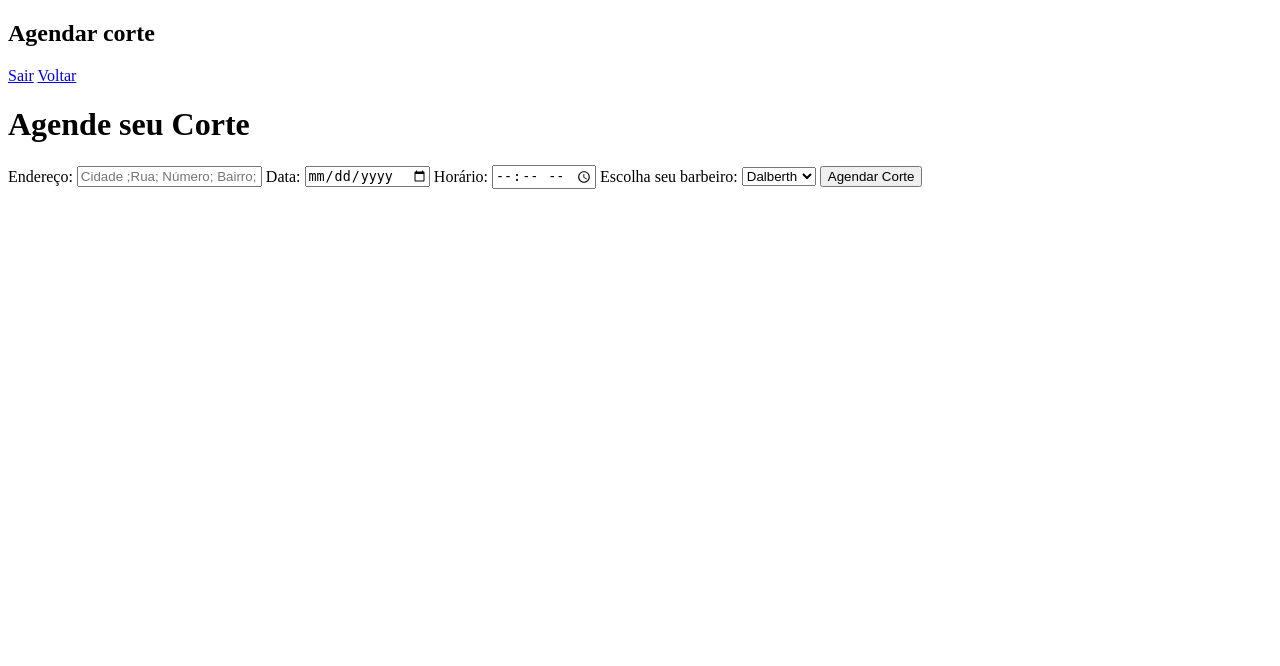
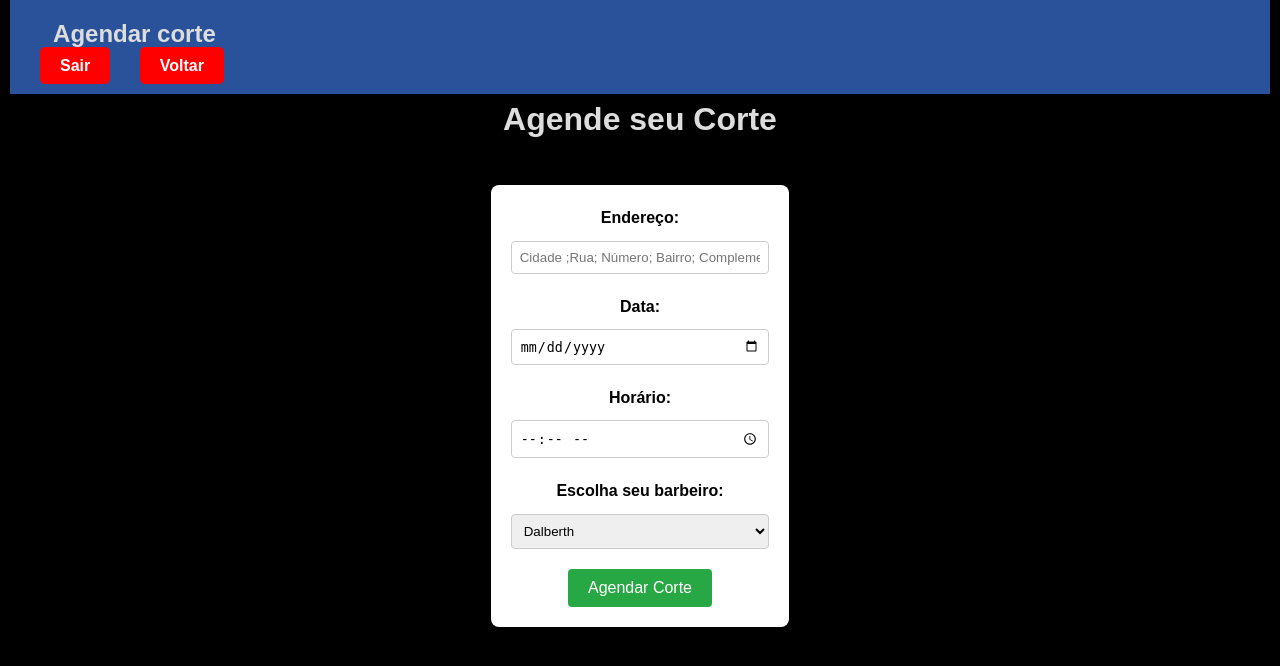
Before and after one commit to Renan-A/Renan-A, a Django app: page /meuapp/agenda/ in a window 1280 px wide. Shown: the top 666 px of the page. Run offline with Django 3.2, Linux system fonts and the light colour scheme.

Commit message:
WIP - django incompleto

```diff
--- a/reguahouse/meuapp/templates/agenda.html
+++ b/reguahouse/meuapp/templates/agenda.html
@@ -1,3 +1,4 @@
+{% load static %}
 <!DOCTYPE html>
 <html lang="pt-br">
 
@@ -5,6 +6,7 @@
     <meta charset="UTF-8">
     <meta name="viewport" content="width=device-width, initial-scale=1.0">
     <title>Cortes Agendados - Barbearia Móvel</title>
+    <link rel="stylesheet" href="{% static 'style.css' %}">
 
 </head>
 
--- a/reguahouse/meuapp/templates/index.html
+++ b/reguahouse/meuapp/templates/index.html
@@ -1,10 +1,11 @@
+{% load static %}
 <!DOCTYPE html>
 <html lang="pt-br">
 <head>
     <meta charset="UTF-8">
     <meta name="viewport" content="width=device-width, initial-scale=1.0">
     <title>Barbearia Móvel</title>
-    <link rel="stylesheet" href="style.css">
+    <link rel="stylesheet" href="{% static 'style.css' %}">
 </head>
 <body>
     <header class="header">
--- a/reguahouse/meuapp/templates/login.html
+++ b/reguahouse/meuapp/templates/login.html
@@ -1,3 +1,4 @@
+{% load static %}
 <!DOCTYPE html>
 <html lang="pt-br">
 <head>
--- a/reguahouse/meuapp/templates/test.html
+++ b/reguahouse/meuapp/templates/test.html
@@ -1,3 +1,4 @@
+{% load static %}
 <!DOCTYPE html>
 <html lang="pt-br">
 
--- a/reguahouse/meuapp/urls.py
+++ b/reguahouse/meuapp/urls.py
@@ -8,6 +8,7 @@ urlpatterns = [
     path('cadastro/', views.cadastro, name='cadastro'),
     path('agenda/', views.agendar_corte, name='agendar_corte'),
     path('logout/', views.logout, name='logout'),
+    path('', views.index, name='index'), # Rota principal para a página index
 
 
 
--- a/reguahouse/meuapp/views.py
+++ b/reguahouse/meuapp/views.py
@@ -94,3 +94,6 @@ def avaliacao_view(request):
 
 def perfil_view(request):
     return render(request, 'perfil.html')
+
+def index(request):
+    return render(request, 'index.html')
--- a/reguahouse/reguahouse/urls.py
+++ b/reguahouse/reguahouse/urls.py
@@ -19,5 +19,7 @@ from django.urls import path, include
 urlpatterns = [
     path('admin/', admin.site.urls),
     path('meuapp/', include('meuapp.urls')),
+    path('admin/', admin.site.urls),
+    path('', include('meuapp.urls')),  # Inclui as rotas da aplicação
 
 ]
--- /dev/null
+++ b/reguahouse/static/style.css
@@ -0,0 +1,524 @@
+/* Reset básico */
+* {
+    margin: 0;
+    padding: 0;
+    box-sizing: border-box;
+}
+
+/* Corpo e estilo global */
+body {
+    font-family: 'Arial', sans-serif;
+    background-color: #000000;
+    color: #333;
+    line-height: 1.6;
+    padding: 0 10px;
+}
+
+/* Cabeçalho */
+.header {
+    display: flex;
+    justify-content: space-between;
+    align-items: center;
+    background-color: #29529B;
+    padding: 15px 20px;
+    color: #fff;
+}
+
+h1 {
+    text-align: center;
+    color: #ddd;
+}
+
+.header .logo h1 {
+    font-size: 24px;
+}
+
+.menu .btn {
+    text-decoration: none;
+    color: #fff;
+    background-color: #ff0000;
+    padding: 10px 20px;
+    border-radius: 5px;
+    transition: background-color 0.3s ease;
+    margin-left: 10px;
+}
+
+.menu .btn:hover {
+    background-color: #b30000;
+}
+
+/* Introdução */
+.intro {
+    text-align: center;
+    margin: 50px auto;
+    max-width: 800px;
+}
+
+.intro .main-logo {
+    height: 200px; /* Ajuste o tamanho conforme necessário */
+    width: 200px; /* Mantém proporções iguais para formar o círculo */
+    margin-bottom: 20px;
+    border-radius: 50%; /* Transforma em círculo */
+    border: 5px solid #ddd; /* Adiciona a borda branca */
+    object-fit: cover; /* Garante que a imagem se ajuste dentro do círculo */
+}
+
+h2 {
+    color: #ddd;
+    display: block;
+    font-size: 1.5em;
+    margin-block-start: 0.83em;
+    margin-block-end: 0.83em;
+    margin-inline-start: 0px;
+    margin-inline-end: 0px;
+    font-weight: bold;
+    unicode-bidi: isolate;
+}
+
+.intro h2 {
+    font-size: 28px;
+    margin-bottom: 10px;
+    color: #ddd;
+}
+
+.intro p {
+    font-size: 18px;
+    color: #ddd;
+}
+
+/* Botões gerais */
+button, .btn {
+    cursor: pointer;
+    font-size: 16px;
+}
+
+/* Estilos para o formulário */
+.cadastro {
+    display: flex;
+    color: #000;
+    flex-direction: column;
+    justify-content: center; /* Centraliza verticalmente */
+    align-items: center; /* Centraliza horizontalmente */
+    height: 100vh; /* Altura total da tela */
+    text-align: center;
+    padding: 20px;
+}
+
+.cadastro h2, p {
+    color: #ddd;
+}
+
+/* Formulário de cadastro */
+.formulario {
+    background-color: #29529B;
+    padding: 20px;
+    border-radius: 5px;
+    box-shadow: 0 2px 4px rgba(0, 0, 0, 0.1);
+    width: 100%;
+    max-width: 500px; /* Limita a largura máxima do formulário */
+}
+
+.formulario label {
+    display: block;
+    margin-bottom: 5px;
+    font-weight: bold;
+}
+
+.formulario input {
+    width: 100%;
+    padding: 10px;
+    margin-bottom: 15px;
+    border: 1px solid #ddd;
+    border-radius: 5px;
+}
+
+/* Ajustes adicionais */
+label {
+    display: block;
+    margin-bottom: 5px;
+    font-weight: bold;
+    color: #ddd;
+}
+
+input {
+    width: 100%;
+    padding: 10px;
+    margin-bottom: 15px;
+    border: 1px solid #ddd;
+    border-radius: 5px;
+}
+
+.btn-submit {
+    width: 100%;
+    padding: 10px;
+    background-color: #ff0000;
+    color: #fff;
+    border: none;
+    border-radius: 5px;
+    font-size: 16px;
+    cursor: pointer;
+}
+
+.btn-submit:hover {
+    background-color: #b30000;
+}
+
+.login {
+    display: flex;
+    flex-direction: column;
+    justify-content: center;
+    align-items: center;
+    height: 100vh;
+    text-align: center;
+    padding: 20px;
+}
+
+.login h2 {
+    font-size: 28px;
+    margin-bottom: 10px;
+    color: #ddd;
+}
+
+.login p {
+    font-size: 18px;
+    margin-bottom: 20px;
+}
+
+.login p a {
+    text-decoration: none;
+    color: #29529B;
+}
+
+.login p a:hover {
+    text-decoration: underline;
+}
+
+/* Estilos gerais para as seções */
+section {
+    display: flex;
+    flex-direction: column;
+    align-items: center; /* Centraliza horizontalmente */
+    justify-content: center; /* Centraliza verticalmente */
+    text-align: center; /* Centraliza o texto dentro da seção */
+    padding: 40px 20px;
+}
+
+/* Estilo da seção de serviços */
+.servicos {
+    background-color: #000000;
+}
+
+.servicos h2 {
+    color: #ddd;
+}
+
+.servicos .section-title {
+    font-size: 32px;
+    margin-bottom: 20px;
+}
+
+.servicos p {
+    font-size: 18px;
+    color: #ddd;
+    margin-bottom: 20px;
+}
+
+.servicos .btn-primary {
+    padding: 10px 20px;
+    font-size: 16px;
+    color: #ddd;
+    background-color: #29529B;
+    border: none;
+    border-radius: 5px;
+}
+
+.servicos .btn-primary:hover {
+    background-color: #0056b3;
+}
+
+/* Estilo da seção Como Funciona */
+.como-funciona {
+    background-color: #000000;
+}
+
+.como-funciona h2 {
+    color: #ddd;
+}
+
+.como-funciona .info-blocks {
+    display: flex;
+    justify-content: space-around;
+    width: 100%;
+    margin-top: 20px;
+}
+
+.como-funciona .block {
+    text-align: center;
+    padding: 20px;
+    background-color: #fff;
+    border-radius: 5px;
+    box-shadow: 0 2px 5px rgba(0, 0, 0, 0.1);
+    width: 30%; /* Define a largura dos blocos */
+}
+
+.como-funciona .block h3 {
+    font-size: 24px;
+    margin-bottom: 10px;
+}
+
+.como-funciona .block p {
+    font-size: 16px;
+    color: #555;
+}
+
+/* Estilos para o rodapé */
+.footer {
+    text-align: center;
+    padding: 20px;
+    background-color: #29529B;
+    color: #fff;
+    margin-top: 40px;
+}
+
+/* Estilo do formulário */
+form {
+    background-color: white; /* Fundo branco para o formulário */
+    padding: 20px;
+    border-radius: 8px;
+    box-shadow: 0 2px 5px rgba(0, 0, 0, 0.1);
+}
+
+form label {
+    color: #000;
+    display: block;
+    margin-bottom: 10px;
+}
+
+form input,
+form select {
+    width: 100%;
+    padding: 8px;
+    margin-bottom: 20px;
+    border-radius: 4px;
+    border: 1px solid #ccc;
+}
+
+form button {
+    background-color: #28a745; /* Cor verde para o botão */
+    color: white;
+    border: none;
+    padding: 10px 20px;
+    font-size: 16px;
+    border-radius: 4px;
+    cursor: pointer;
+}
+
+form button:hover {
+    background-color: #218838;
+}
+
+.revisao {
+    background-color: white;
+    padding: 20px;
+    margin-top: 20px;
+    border-radius: 8px;
+    box-shadow: 0 0 10px rgba(0, 0, 0, 0.1);
+    max-width: 600px;
+    margin: auto;
+}
+
+.botoes {
+    margin-top: 20px;
+}
+
+button {
+    background-color: #28a745;
+    color: white;
+    border: none;
+    padding: 10px 20px;
+    font-size: 16px;
+    border-radius: 5px;
+    cursor: pointer;
+    margin: 0 10px;
+}
+
+button:hover {
+    background-color: #218838;
+}
+
+.perfil h2, h3, p {
+    text-align: center;
+    color: #ddd;
+}
+
+.perfil a {
+    left: 20px;
+}
+
+.block, p {
+    color: #ddd;
+}
+
+.editar-perfil h2 {
+    color: #ddd;
+}
+
+h4 {
+    color: white;
+}
+
+h5 {
+    color: #ddd;
+}
+
+.avaliacao {
+    padding: 20px;
+    text-align: center;
+}
+
+.campo {
+    margin-bottom: 15px;
+}
+
+.campo label {
+    display: block;
+    margin-bottom: 5px;
+    font-weight: bold;
+}
+
+.campo select,
+.campo textarea {
+    width: 100%;
+    padding: 10px;
+    border: 1px solid #ccc;
+    border-radius: 5px;
+    font-size: 1em;
+}
+
+.campo textarea {
+    resize: none;
+}
+
+.mensagem-sucesso {
+    display: none; /* Oculto por padrão */
+    padding: 15px;
+    margin-top: 20px;
+    background-color: #4caf50;
+    color: white;
+    border-radius: 5px;
+    font-size: 1.2em;
+}
+
+/* Cortes agendados */
+.cortes-agendados {
+    background-color: black;
+    padding: 20px;
+    border-radius: 8px;
+}
+
+.agenda-lista {
+    margin-top: 20px;
+}
+
+.corte-item {
+    background-color: #e1e1e1;
+    padding: 15px;
+    margin-bottom: 10px;
+    border-radius: 5px;
+}
+
+.corte-item p {
+    margin: 5px 0;
+}
+
+.menu a {
+    color: white;
+    margin: 0 15px;
+    text-decoration: none;
+    font-weight: bold;
+}
+
+.main {
+    padding: 20px;
+    background-color: #f4f4f4;
+}
+
+.section-title {
+    font-size: 24px;
+    margin-bottom: 20px;
+    text-align: center;
+}
+
+.tabela-cortes {
+    width: 100%;
+    border-collapse: collapse;
+    margin-top: 20px;
+}
+
+.tabela-cortes td, .tabela-cortes th {
+    padding: 10px;
+    text-align: left;
+    border: 1px solid #ddd;
+}
+
+
+.tabela-cortes th {
+    background-color: black;
+}
+
+.tabela-cortes tr:hover {
+    background-color: #ddd;
+}
+
+.btn-editar {
+    background-color: #ff0000;
+    color: #ddd;
+    border: none;
+    padding: 5px 10px;
+    cursor: pointer;
+    border-radius: 5px;
+}
+
+.btn-editar:hover {
+    background-color: #ff0000;
+}
+
+.cortes-agendados, a {
+    color: white;
+}
+
+/* Estilo para as observações */
+.tabela-cortes td:nth-child(6) {
+    font-style: italic;
+    color: #555;
+}
+
+.avalie{
+    background-color: #ff0000;
+    color: #ddd;
+    font-size: 16px;
+    font-weight: bold; /* Deixa as letras em negrito */
+    padding: 10px 20px;
+    border: none;
+    border-radius: 5px;
+    cursor: pointer;
+    transition: background-color 0.3s ease;
+}
+
+/* Estilo para os botões */
+.btn-opcao {
+    background-color: #ff0000;
+    color: #ddd;
+    font-size: 16px;
+    font-weight: bold; /* Deixa as letras em negrito */
+    padding: 10px 20px;
+    border: none;
+    border-radius: 5px;
+    cursor: pointer;
+    transition: background-color 0.3s ease;
+}
+
+/* Estilo do botão ao passar o mouse */
+.btn-opcao:hover {
+    background-color: #1d3a6d;
+}
```
Also changed, not shown: reguahouse/db.sqlite3.
